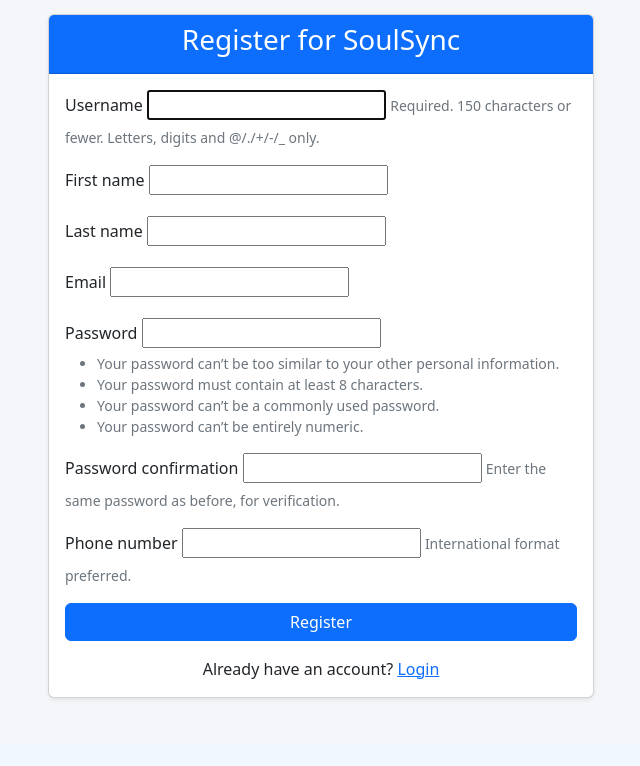
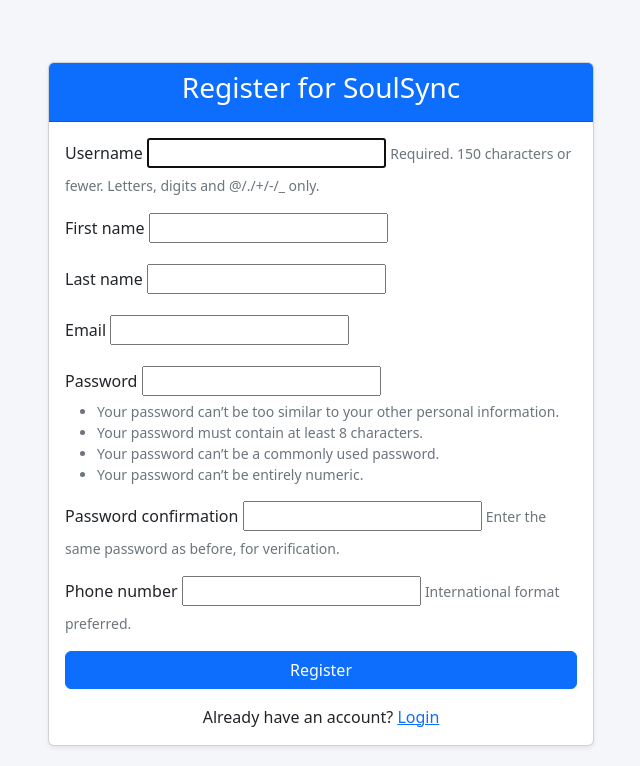
Before and after one commit to Great-special/PEFU, a Django app: page /register/ in a window 1280 px wide. Shown: the part 56-822 px from the top of the page, without its empty margins (319-959 px from the left). Before the commit the page ends 757 px from the top, so only its background shows below. Run offline with Django 4.2, Linux system fonts and the light colour scheme.

Commit message:
all ready

```diff
--- a/core/templates/auth/login.html
+++ b/core/templates/auth/login.html
@@ -3,7 +3,7 @@
 {% block title %} Login {% endblock %}
 
 {% block content %}
-<div class="row justify-content-center">
+<div class="row justify-content-center mt-5">
     <div class="col-md-6 col-lg-4">
         <div class="card shadow-sm">
             <div class="card-header text-center bg-primary text-white">
--- a/core/templates/auth/password_reset.html
+++ b/core/templates/auth/password_reset.html
@@ -2,7 +2,7 @@
 {% extends 'evangelism/base.html' %}
 
 {% block content %}
-<div class="row justify-content-center">
+<div class="row justify-content-center mt-5">
     <div class="col-md-6 col-lg-4">
         <div class="card shadow-sm">
             <div class="card-header text-center bg-primary text-white">
--- a/core/templates/auth/password_reset_confirm.html
+++ b/core/templates/auth/password_reset_confirm.html
@@ -2,7 +2,7 @@
 {% extends 'evangelism/base.html' %}
 
 {% block content %}
-<div class="row justify-content-center">
+<div class="row justify-content-center mt-5">
     <div class="col-md-6 col-lg-4">
         <div class="card shadow-sm">
             <div class="card-header text-center bg-primary text-white">
--- a/core/templates/auth/password_reset_done.html
+++ b/core/templates/auth/password_reset_done.html
@@ -2,7 +2,7 @@
 {% extends 'evangelism/base.html' %}
 
 {% block content %}
-<div class="row justify-content-center">
+<div class="row justify-content-center mt-5">
     <div class="col-md-6 col-lg-4">
         <div class="card shadow-sm">
             <div class="card-header text-center bg-success text-white">
--- a/core/templates/auth/password_rest_complete.html
+++ b/core/templates/auth/password_rest_complete.html
@@ -2,7 +2,7 @@
 {% extends 'evangelism/base.html' %}
 
 {% block content %}
-<div class="row justify-content-center">
+<div class="row justify-content-center mt-5">
     <div class="col-md-6 col-lg-4">
         <div class="card shadow-sm">
             <div class="card-header text-center bg-success text-white">
--- a/core/templates/auth/register.html
+++ b/core/templates/auth/register.html
@@ -3,7 +3,7 @@
 {% block title %} Register {% endblock %}
 
 {% block content %}
-<div class="row justify-content-center">
+<div class="row justify-content-center mt-5">
     <div class="col-md-8 col-lg-6">
         <div class="card shadow-sm">
             <div class="card-header text-center bg-primary text-white">
```
